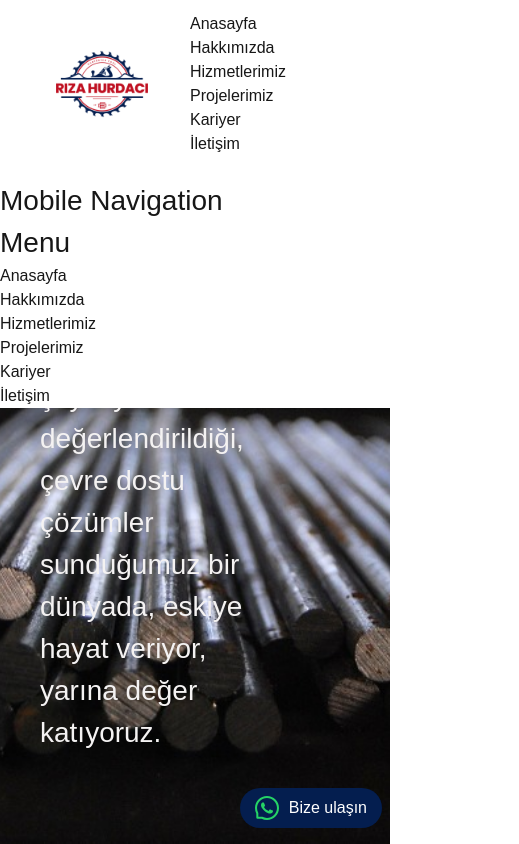
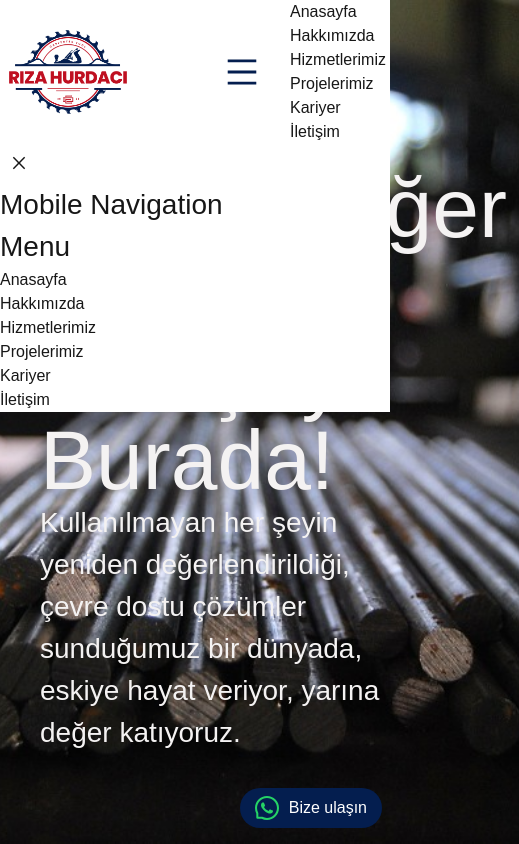
Before and after one commit to esrasumer/riza_scrapp_app, a Next.js app: page / in a window 390 px wide. Shown: the top 844 px of the page, 519 px wide, since content can reach past the window. Built offline with nearby package versions, Linux system fonts and the light colour scheme.

Commit message:
responsive navbar and solved width

```diff
--- a/src/app/components/Navbar/Navbar.jsx
+++ b/src/app/components/Navbar/Navbar.jsx
@@ -4,10 +4,12 @@ import React, { useState,useEffect,useRef  } from 'react'
 import Image from 'next/image'
 import Link from 'next/link'
 // import { RxHamburgerMenu } from 'react-icons/rx'
-// import { CloseOutlined } from '@ant-design/icons'
+import { CloseOutlined, MenuOutlined } from '@ant-design/icons'
 import NavbarMenu from './NavbarMenu'
 import './style.css'
 import { NAVBAR_LINKS } from './contants.js'
+
+
 
 function Navbar () {
 
@@ -86,15 +88,16 @@ function Navbar () {
           </Link>
 
           {/* Hamburger Menu */}
-          {/* <div
+          <div
             className='menuLogo'
             onClick={handleNav}
             aria-label='Toggle navigation menu'
             role='button'
             tabIndex={0}
           >
-            <RxHamburgerMenu size={25} />
-          </div> */}
+            {/* <RxHamburgerMenu size={25} /> */}
+            <MenuOutlined size={25}/>
+          </div>
 
           {/* Desktop Menu */}
           <NavbarMenu />
@@ -105,7 +108,7 @@ function Navbar () {
       <div
         className={`${
           nav
-            ? 'fixed left-0 top-0 w-[75%] sm:w-[60%] md:w-[45%] h-screen bg-slate-50 dark:bg-slate-800 p-10 z-[1000]'
+            ? 'fixed left-0 top-0 w-[75%] sm:w-[60%] md:w-[45%] h-full bg-slate-50 dark:bg-slate-800 dark:text-white p-10 z-[1000]'
             : 'fixed left-[-100%] top-0 p-10 bg-slate-50 dark:bg-slate-800'
         }`}
         role='dialog'
@@ -116,10 +119,10 @@ function Navbar () {
           {/* Close Button */}
           <button
             onClick={handleNav}
-            className='closeIcon rounded-full shadow-lg ml-auto shadow-gray-400 p-3 cursor-pointer text-black '
+            className='closeIcon rounded-full shadow-lg ml-auto shadow-gray-400 p-3 cursor-pointer text-black dark:bg-white'
             aria-label='Close navigation menu'
           >
-            {/* <CloseOutlined /> */}
+            <CloseOutlined />
           </button>
         </div>
 
@@ -132,7 +135,7 @@ function Navbar () {
               <li
                 key={link.href}
                 onClick={() => setNav(false)}
-                className='py-4 text-sm text-black '
+                className='py-4 text-sm text-black dark:text-white'
               >
                 <Link href={link.href}>
                   <div aria-label={`Navigate to ${link.label}`}>
--- a/src/app/components/Navbar/style.css
+++ b/src/app/components/Navbar/style.css
@@ -32,3 +32,34 @@
   transition: width 0.2s ease-in-out; /* Yumuşak geçiş */
 
 }
+
+.menuLogo {
+  display: none;
+  margin-left: auto;
+  color: #041e4f;
+  width: 80px;
+  height: 32px;
+}
+
+.closeIcon {
+  padding: 8px 11px;
+}
+@media (max-width: 767px) {
+  .navbarContainer {
+    width: 100%;
+    max-width: 100%;
+  }
+  .navbarMenuWrapper{
+    padding: 0px 4px;
+  }
+  .LogoContiner {
+    width: 128px;
+  }
+  .menuLogo {
+    display: block;
+  }
+  .menuLogo svg {
+    width: 4em;
+    height: 2em;
+  }
+}
--- a/src/app/globals.css
+++ b/src/app/globals.css
@@ -24,7 +24,7 @@ p {
     --background: #0a0a0a;
     --foreground: #ededed;
   }
-} */
+}   */
 
 body {
   color: var(--foreground);
@@ -33,6 +33,8 @@ body {
   margin: 0;
   padding: 0;
   box-sizing: border-box;
+  width: fit-content;
+
 }
 
 .section {
```
